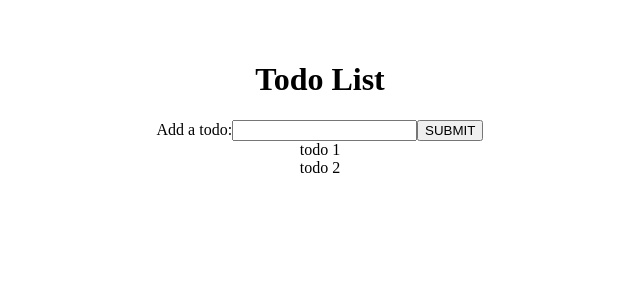
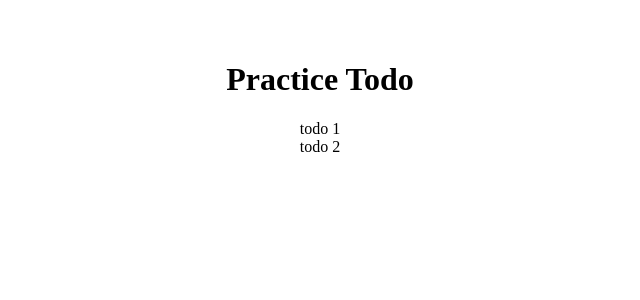
Before and after one commit to tomfyfe85/todo_list_React_js, a React (Vite) app: page / in a window 1280 px wide. Shown: the top 300 px of the page, without its empty margins (320-960 px from the left). Built offline with nearby package versions, Linux system fonts and the light colour scheme.

Commit message:
PracticeTodo maps todos in broswer

```diff
--- a/src/App.jsx
+++ b/src/App.jsx
@@ -1,13 +1,15 @@
 
 import './App.css'
-import TodoList from './components/TodoList'
+import PracticeTodo from './components/PracticeTodo'
+// import TodoList from './components/TodoList'
 
 function App() {
 
 
   return (
     <>
-    <TodoList/>
+      <PracticeTodo/>
+      {/* <TodoList /> */}
     </>
   )
 }
--- /dev/null
+++ b/src/components/PracticeTodo.jsx
@@ -0,0 +1,13 @@
+const PracticeTodo = () => {
+const todoArray = [{id:1, todo:"todo 1"}, {id:2, todo:"todo 2"}]
+
+  return (<>
+    <h1>Practice Todo</h1>
+    {todoArray.map((todo) => (
+      <div key={todo.id}>
+        {todo.todo}
+      </div>
+    ))}
+  </>);
+};
+export default PracticeTodo;
--- a/src/components/TodoList.jsx
+++ b/src/components/TodoList.jsx
@@ -1,63 +1,63 @@
-import React, { useState, useEffect } from "react";
+// import React, { useState, useEffect } from "react";
 
-const TodoList = () => {
-  const todosArray = [
-    { id: 1, todo: "todo 1" },
-    { id: 2, todo: "todo 2" },
-  ];
-  const [todos, setTodos] = useState(todosArray);
-  const [newTodo, setNewTodo] = useState("");
-  const [idCounter, setIdCounter] = useState(3);
-  // const addTodo = (newTodo, setTodos, todos) => {
-  //   setTodos([...todos, { id: 3, todo: newTodo }]);
-  // ()=>addTodo(newTodo, setTodos, todos)
-  // };
+// const TodoList = () => {
+//   const todosArray = [
+//     { id: 1, todo: "todo 1" },
+//     { id: 2, todo: "todo 2" },
+//   ];
+//   const [todos, setTodos] = useState(todosArray);
+//   const [newTodo, setNewTodo] = useState("");
+//   const [idCounter, setIdCounter] = useState(3);
+//   // const addTodo = (newTodo, setTodos, todos) => {
+//   //   setTodos([...todos, { id: 3, todo: newTodo }]);
+//   // ()=>addTodo(newTodo, setTodos, todos)
+//   // };
 
-  const addTodo = (
-    event,
-    newTodo,
-    todos,
-    setTodos,
-    idCounter,
-    setIdCounter
-  ) => {
-    event.preventDefault();
-    setTodos([...todos, { id: idCounter, todo: newTodo }]);
-    setIdCounter(idCounter + 1);
-    setNewTodo("");
-  };
+//   const addTodo = (
+//     event,
+//     newTodo,
+//     todos,
+//     setTodos,
+//     idCounter,
+//     setIdCounter
+//   ) => {
+//     event.preventDefault();
+//     setTodos([...todos, { id: idCounter, todo: newTodo }]);
+//     setIdCounter(idCounter + 1);
+//     setNewTodo("");
+//   };
 
-  const handleChange = (event) => {
-    setNewTodo(event.target.value);
-  };
-  console.log(todos);
+//   const handleChange = (event) => {
+//     setNewTodo(event.target.value);
+//   };
+//   console.log(todos);
 
-  return (
-    <div>
-      <h1>Todo List</h1>
-      <form
-        onSubmit={() =>
-          addTodo(event, newTodo, todos, setTodos, idCounter, setIdCounter)
-        }
-      >
-        <label htmlFor="addTodo">
-          Add a todo:
-          <input
-            type="todo"
-            name="todo"
-            value={newTodo}
-            onChange={handleChange}
-          />
-        </label>
-        <button type="submit" name="submit">
-          SUBMIT
-        </button>
-      </form>
-      {todos.map((todo) => (
-        <div key={todo.id}>{todo.todo}</div>
-      ))}
-    </div>
-  );
-};
+//   return (
+//     <div>
+//       <h1>Todo List</h1>
+//       <form
+//         onSubmit={() =>
+//           addTodo(event, newTodo, todos, setTodos, idCounter, setIdCounter)
+//         }
+//       >
+//         <label htmlFor="addTodo">
+//           Add a todo:
+//           <input
+//             type="todo"
+//             name="todo"
+//             value={newTodo}
+//             onChange={handleChange}
+//           />
+//         </label>
+//         <button type="submit" name="submit">
+//           SUBMIT
+//         </button>
+//       </form>
+//       {todos.map((todo) => (
+//         <div key={todo.id}>{todo.todo}</div>
+//       ))}
+//     </div>
+//   );
+// };
 
-export default TodoList;
+// export default TodoList;
```
